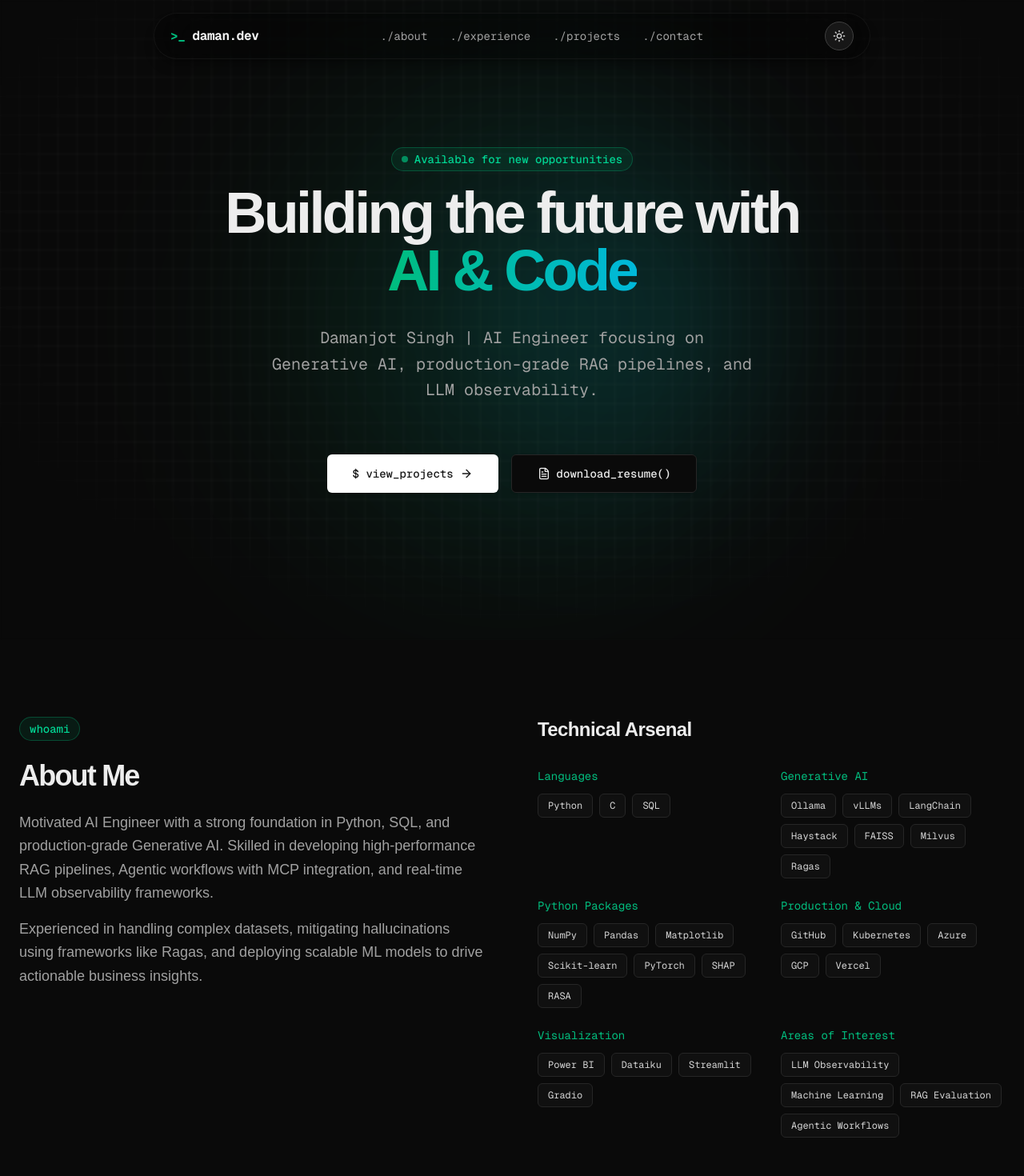
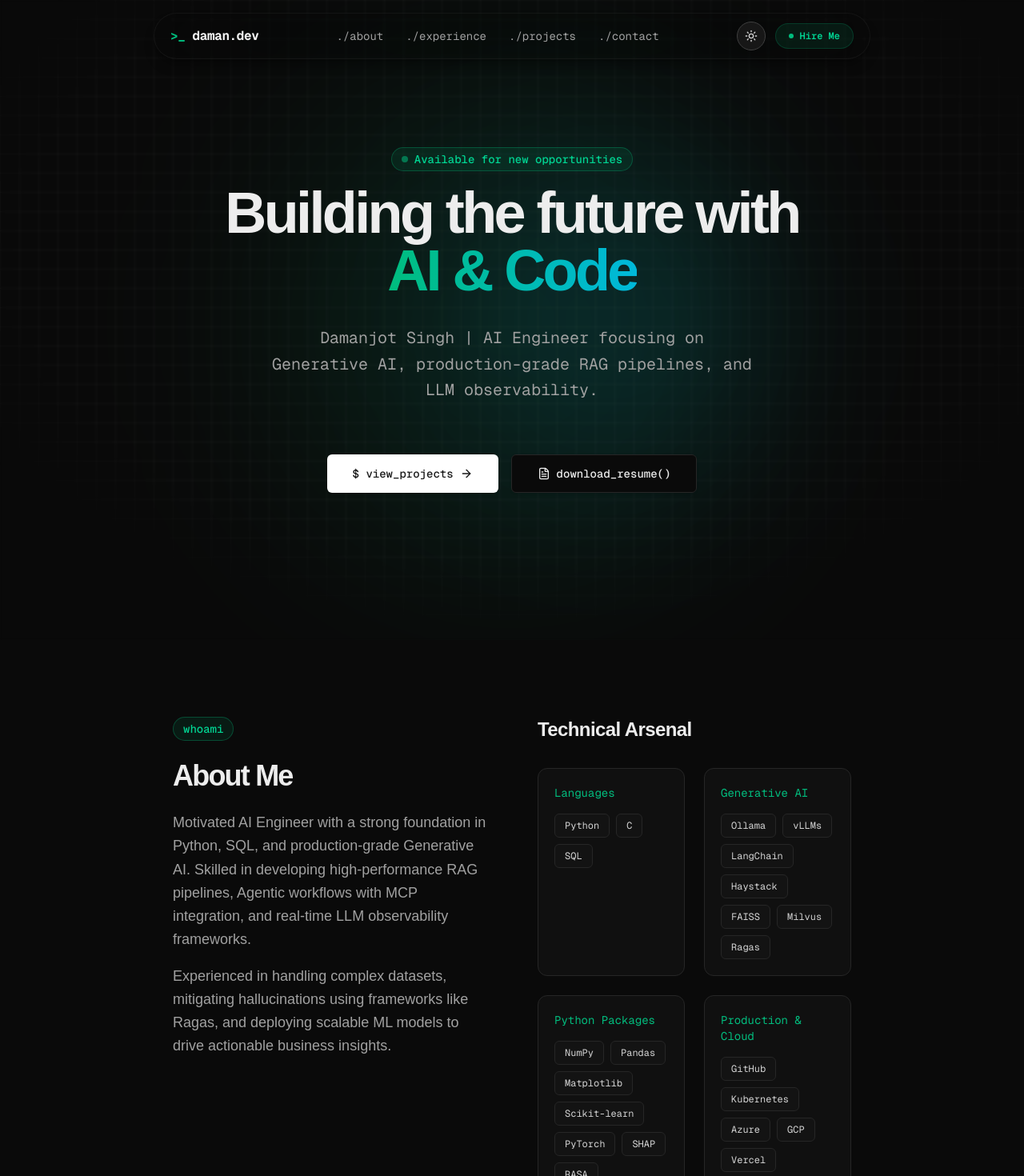
Before and after one commit to d4man/liquid-portfolio, a Next.js app: page / in a window 1280 px wide. Shown: the top 1470 px of the page at 80% size. Built offline with nearby package versions, Linux system fonts and the light colour scheme.

Commit message:
style: implement narrower layout and ui polish

```diff
--- a/src/components/about.tsx
+++ b/src/components/about.tsx
@@ -32,7 +32,7 @@ const skills = [
 export function About() {
     return (
         <section id="about" className="py-24 bg-white dark:bg-[#0A0A0A]">
-            <div className="container px-4 md:px-6 mx-auto">
+            <div className="max-w-4xl mx-auto px-4 md:px-6">
                 <div className="flex flex-col md:flex-row gap-16 items-start">
 
                     {/* About Text */}
@@ -63,7 +63,7 @@ export function About() {
                                     whileInView={{ opacity: 1, scale: 1 }}
                                     viewport={{ once: true }}
                                     transition={{ duration: 0.4, delay: index * 0.1 }}
-                                    className="space-y-3"
+                                    className="p-5 rounded-xl border border-neutral-200 dark:border-neutral-800 bg-neutral-50 dark:bg-neutral-900/50 space-y-4 hover:border-emerald-500/50 hover:shadow-[0_0_20px_rgba(16,185,129,0.15)] transition-all duration-300"
                                 >
                                     <h4 className="font-mono text-sm text-emerald-500">{skillGroup.category}</h4>
                                     <div className="flex flex-wrap gap-2">
--- a/src/components/experience.tsx
+++ b/src/components/experience.tsx
@@ -46,7 +46,7 @@ const experiences = [
 export function Experience() {
     return (
         <section id="experience" className="py-24 bg-neutral-50 dark:bg-[#0A0A0A]">
-            <div className="container px-4 md:px-6 mx-auto">
+            <div className="max-w-4xl mx-auto px-4 md:px-6">
                 <div className="flex flex-col items-start justify-center space-y-4 mb-12">
                     <div className="inline-flex items-center rounded-full border border-emerald-500/30 bg-emerald-500/10 px-3 py-1 text-sm font-medium text-emerald-600 dark:text-emerald-400 font-mono">
                         {"<Experience />"}
@@ -80,7 +80,7 @@ export function Experience() {
                                 </div>
                             </div>
 
-                            <div className="group relative rounded-xl border border-neutral-200 dark:border-neutral-800 bg-white dark:bg-black/50 p-6 shadow-sm transition-all hover:shadow-md hover:border-emerald-500/50">
+                            <div className="group relative rounded-xl border border-neutral-200 dark:border-neutral-800 bg-white dark:bg-black/50 p-6 shadow-sm transition-all duration-300 hover:shadow-[0_0_20px_rgba(16,185,129,0.15)] hover:border-emerald-500/50">
                                 {/* Subtle glow effect on hover */}
                                 <div className="absolute inset-0 rounded-xl bg-gradient-to-br from-emerald-500/5 to-transparent opacity-0 transition-opacity group-hover:opacity-100" />
 
--- a/src/components/footer.tsx
+++ b/src/components/footer.tsx
@@ -44,7 +44,7 @@ const socialCards = [
 export function Footer() {
     return (
         <footer className="bg-white dark:bg-[#0A0A0A] pt-24 pb-12">
-            <div className="container px-4 md:px-6 mx-auto">
+            <div className="max-w-4xl mx-auto px-4 md:px-6">
 
                 {/* Connect Section - Kirti style cards */}
                 <div id="contact" className="mb-20">
--- a/src/components/hero.tsx
+++ b/src/components/hero.tsx
@@ -11,7 +11,7 @@ export function Hero() {
             <div className="absolute top-1/2 left-1/2 -translate-x-1/2 -translate-y-1/2 w-[60vw] h-[60vw] md:w-[600px] md:h-[600px] bg-emerald-500/20 dark:bg-emerald-500/10 blur-[120px] rounded-full pointer-events-none mix-blend-screen" />
             <div className="absolute top-1/4 right-1/4 w-[400px] h-[400px] bg-cyan-500/20 dark:bg-cyan-500/10 blur-[100px] rounded-full pointer-events-none mix-blend-screen" />
 
-            <div className="z-10 container px-4 md:px-6 flex flex-col items-center text-center space-y-8 relative">
+            <div className="z-10 max-w-4xl mx-auto px-4 md:px-6 flex flex-col items-center text-center space-y-8 relative">
                 <motion.div
                     initial={{ opacity: 0, y: 20 }}
                     animate={{ opacity: 1, y: 0 }}
--- a/src/components/navbar.tsx
+++ b/src/components/navbar.tsx
@@ -17,7 +17,7 @@ export function Navbar() {
 
     return (
         <div className="fixed top-4 left-1/2 -translate-x-1/2 z-50 w-[95%] max-w-4xl">
-            <header className="rounded-full border border-white/10 dark:border-neutral-800/40 bg-white/30 dark:bg-black/30 backdrop-blur-2xl shadow-lg shadow-black/5 dark:shadow-black/30">
+            <header className="rounded-full border border-white/10 dark:border-neutral-800/40 bg-white/10 dark:bg-black/10 backdrop-blur-3xl shadow-lg shadow-black/5 dark:shadow-black/30">
                 <div className="flex h-14 items-center justify-between px-5">
                     {/* Logo */}
                     <Link href="/" className="flex items-center space-x-1.5 shrink-0">
@@ -40,8 +40,15 @@ export function Navbar() {
                     </nav>
 
                     {/* Right side */}
-                    <div className="flex items-center gap-2">
+                    <div className="flex items-center gap-3">
                         <ThemeToggle />
+                        <a
+                            href="mailto:damanjs2023@yahoo.com"
+                            className="hidden sm:inline-flex h-8 items-center justify-center rounded-full bg-emerald-500/10 border border-emerald-500/20 px-4 text-xs font-semibold text-emerald-600 dark:text-emerald-400 font-mono transition-all hover:bg-emerald-500/20 hover:border-emerald-500/50 hover:shadow-[0_0_15px_rgba(16,185,129,0.3)]"
+                        >
+                            <span className="flex h-1.5 w-1.5 rounded-full bg-emerald-500 mr-2 animate-pulse" />
+                            Hire Me
+                        </a>
                         {/* Mobile hamburger */}
                         <button
                             type="button"
--- a/src/components/projects.tsx
+++ b/src/components/projects.tsx
@@ -60,7 +60,7 @@ const projects = [
 export function Projects() {
     return (
         <section id="projects" className="py-24 bg-white dark:bg-black">
-            <div className="container px-4 md:px-6 mx-auto">
+            <div className="max-w-4xl mx-auto px-4 md:px-6">
                 <div className="flex flex-col items-start justify-center space-y-4 mb-12">
                     <div className="inline-flex items-center rounded-full border border-emerald-500/30 bg-emerald-500/10 px-3 py-1 text-sm font-medium text-emerald-600 dark:text-emerald-400 font-mono">
                         {"~/projects_list"}
@@ -79,7 +79,7 @@ export function Projects() {
                             whileInView={{ opacity: 1, y: 0 }}
                             viewport={{ once: true }}
                             transition={{ duration: 0.5, delay: index * 0.1 }}
-                            className="group relative flex flex-col justify-between rounded-xl border border-white/10 dark:border-neutral-800/60 bg-white/40 dark:bg-black/40 backdrop-blur-md p-6 sm:p-8 hover:border-emerald-500/50 transition-colors h-full overflow-hidden shadow-sm"
+                            className="group relative flex flex-col justify-between rounded-xl border border-white/10 dark:border-neutral-800/60 bg-white/40 dark:bg-black/40 backdrop-blur-md p-6 sm:p-8 hover:border-emerald-500/50 hover:shadow-[0_0_20px_rgba(16,185,129,0.15)] transition-all duration-300 h-full overflow-hidden"
                         >
                             {/* Background Glow - Liquid Glass */}
                             <div className="absolute inset-0 bg-gradient-to-br from-white/40 to-white/5 dark:from-emerald-500/10 dark:via-transparent dark:to-transparent opacity-0 transition-opacity group-hover:opacity-100 pointer-events-none" />
```
